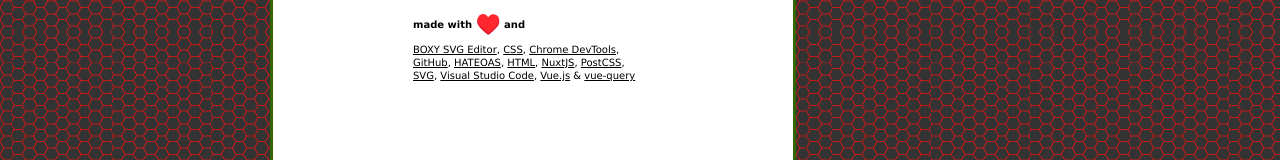
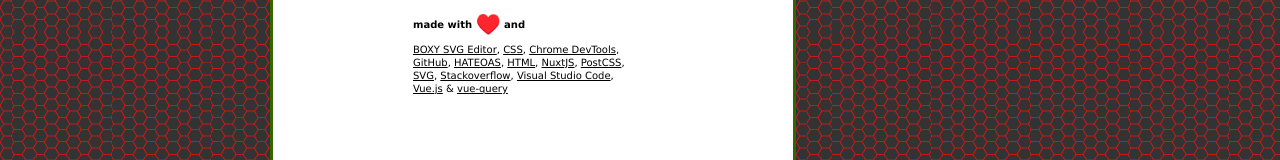
Before and after one commit to jule256/creative-coding.net, a Nuxt app: page /contact in a window 1280 px wide. Shown: the part 414-574 px from the top of the page. Built offline with nearby package versions, Linux system fonts and the light colour scheme; what vue-query would draw is missing.

Commit message:
added another tech-stack entry

```diff
--- a/pages/contact.vue
+++ b/pages/contact.vue
@@ -114,6 +114,11 @@ const techRaw = [
         title: 'Scalable Vector Graphics Editor',
         text: 'BOXY SVG Editor'
     },
+    {
+        url: 'https://stackoverflow.com/',
+        title: 'Where Developers Learn, Share, & Build Careers',
+        text: 'Stackoverflow'
+    },
 ]
 
 const techSorted = computed(() => {
```
